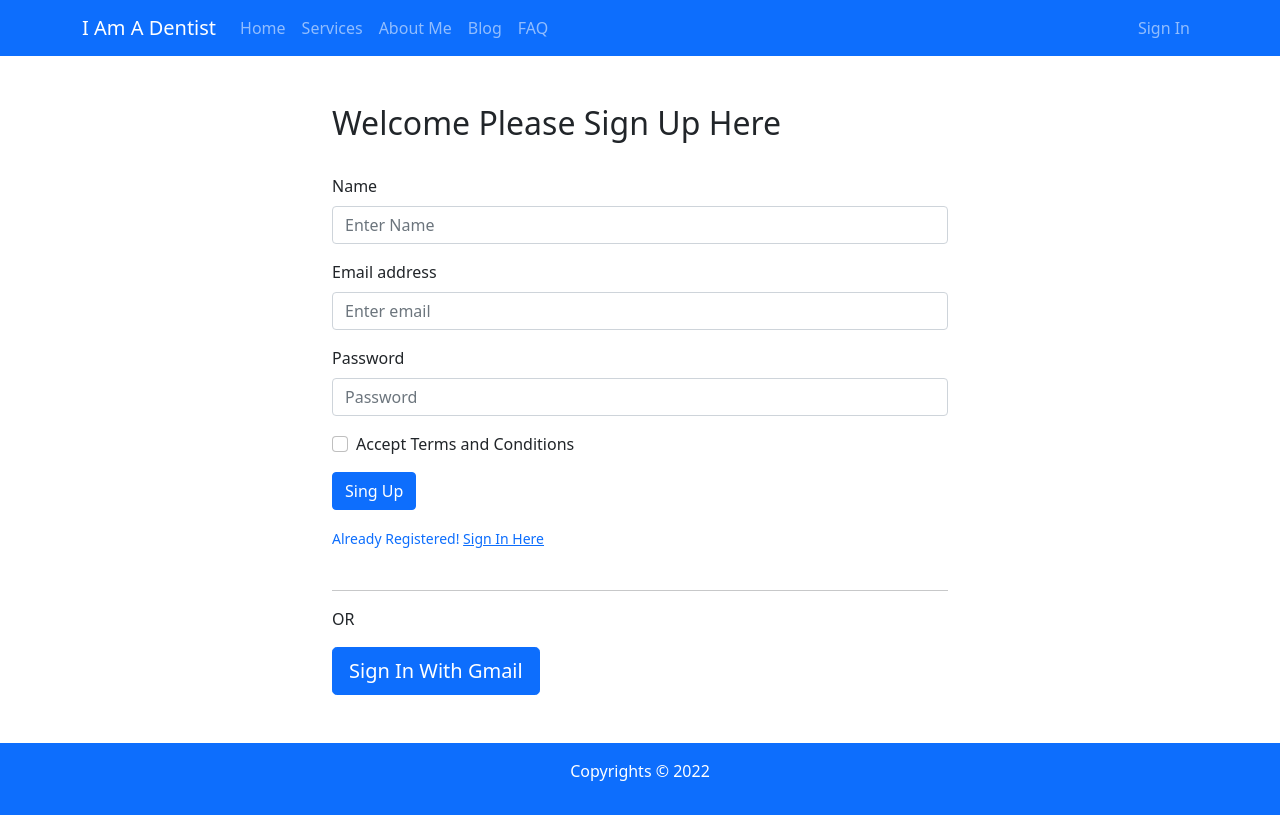
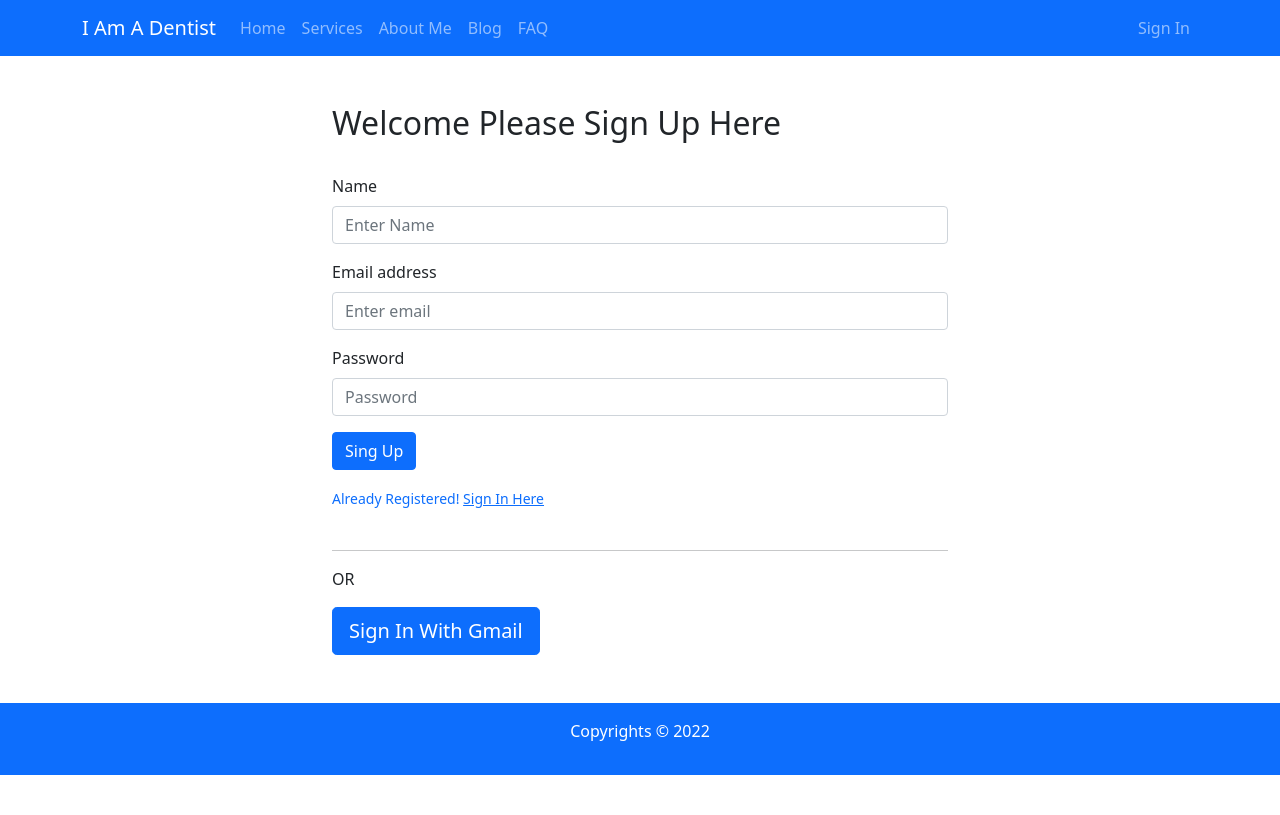
Before and after one commit to readz07/dentistservice, a React (Create React App) app: page /signup in a window 1280 px wide. Built offline with nearby package versions, Linux system fonts and the light colour scheme; no server answers.

Commit message:
login reload fix

```diff
--- a/src/Pages/SignUp/SignUp.js
+++ b/src/Pages/SignUp/SignUp.js
@@ -65,9 +65,7 @@
                     <Form.Label>Password</Form.Label>
                     <Form.Control onBlur={handlePassword} type="password" placeholder="Password"  required/>
                 </Form.Group>
-                <Form.Group className="mb-3" controlId="formBasicCheckbox">
-                    <Form.Check type="checkbox" label="Accept Terms and Conditions" />
-                </Form.Group>
+
                 {errorMsg}
                 <Button variant="primary" type="submit">
                     Sing Up
--- a/src/RequireAuth/RequireAuth.js
+++ b/src/RequireAuth/RequireAuth.js
@@ -6,14 +6,14 @@
 const RequireAuth = ({children}) => {
     const [user, loading] = useAuthState(auth);
     const location = useLocation();
-
+    if (loading) {
+        return <p>Loading...</p>
+    }
     if (!user) {
 
         return <Navigate to="/signin" state={{ from: location }} replace />;
     }
-    if (loading) {
-        return <p>Loading...</p>;
-      }
+
 
     return children;
 };
```
Also changed, not shown: 1 other file (tests, documents, lock files or other folders).
